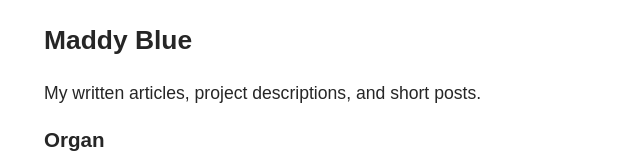
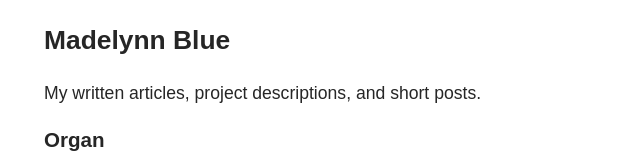
Before and after one commit to maddyblue/website, an Eleventy site: page src/index.md in a window 1280 px wide. Shown: the top 160 px of the page, without its empty margins (96-736 px from the left). Built offline with nearby package versions, Linux system fonts and the light colour scheme; Eleventy itself is replaced by a stand-in of ours; files that its build step writes are made by us from their sources.

Commit message:
maddy -> madelynn

```diff
--- a/package.json
+++ b/package.json
@@ -1,7 +1,7 @@
 {
   "name": "glitch-hello-eleventy",
   "version": "0.1.0",
-  "description": "Maddy Blue",
+  "description": "Madelynn Blue",
   "scripts": {
     "start": "eleventy --serve",
     "build": "NODE_ENV=production eleventy"
--- a/src/index.md
+++ b/src/index.md
@@ -1,5 +1,5 @@
 ---
-title: "Maddy Blue"
+title: "Madelynn Blue"
 layout: layouts/home.njk
 ---
 
--- a/src/me.md
+++ b/src/me.md
@@ -1,5 +1,5 @@
 ---
-title: "Maddy Blue"
+title: "Madelynn Blue"
 layout: layouts/post.njk
 ---
 
```
